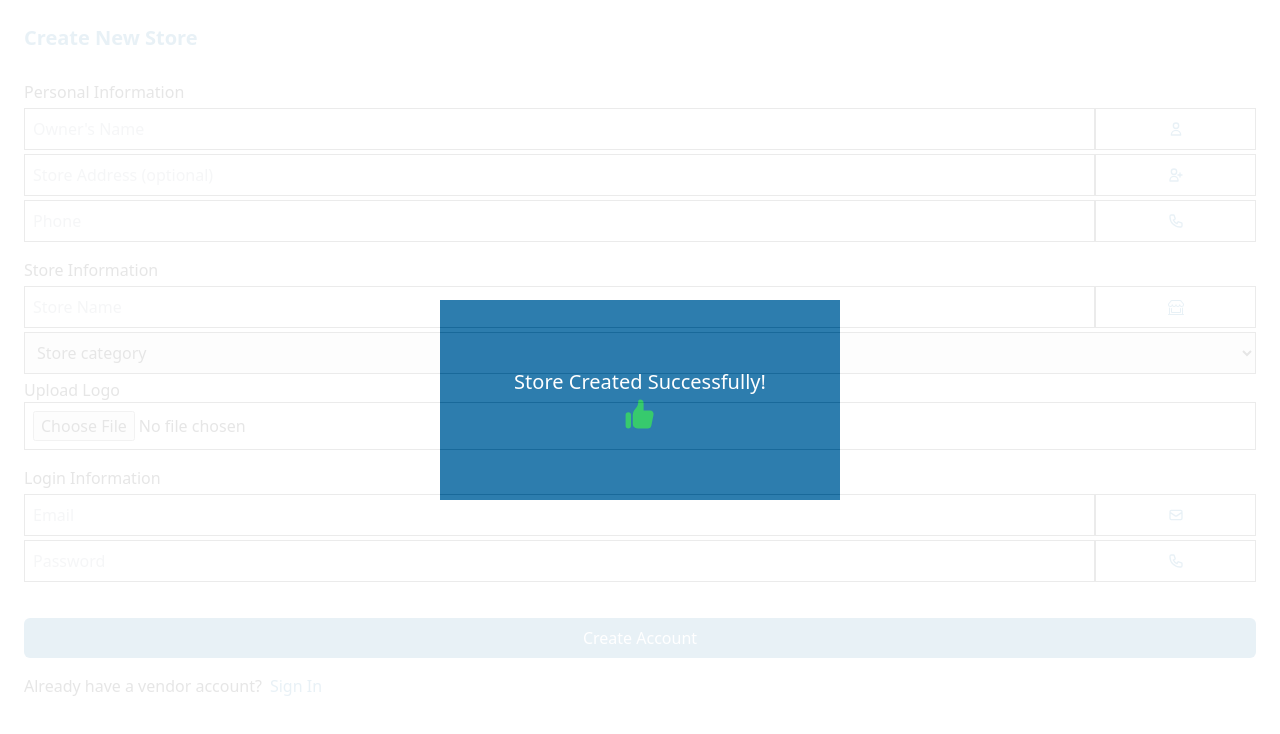
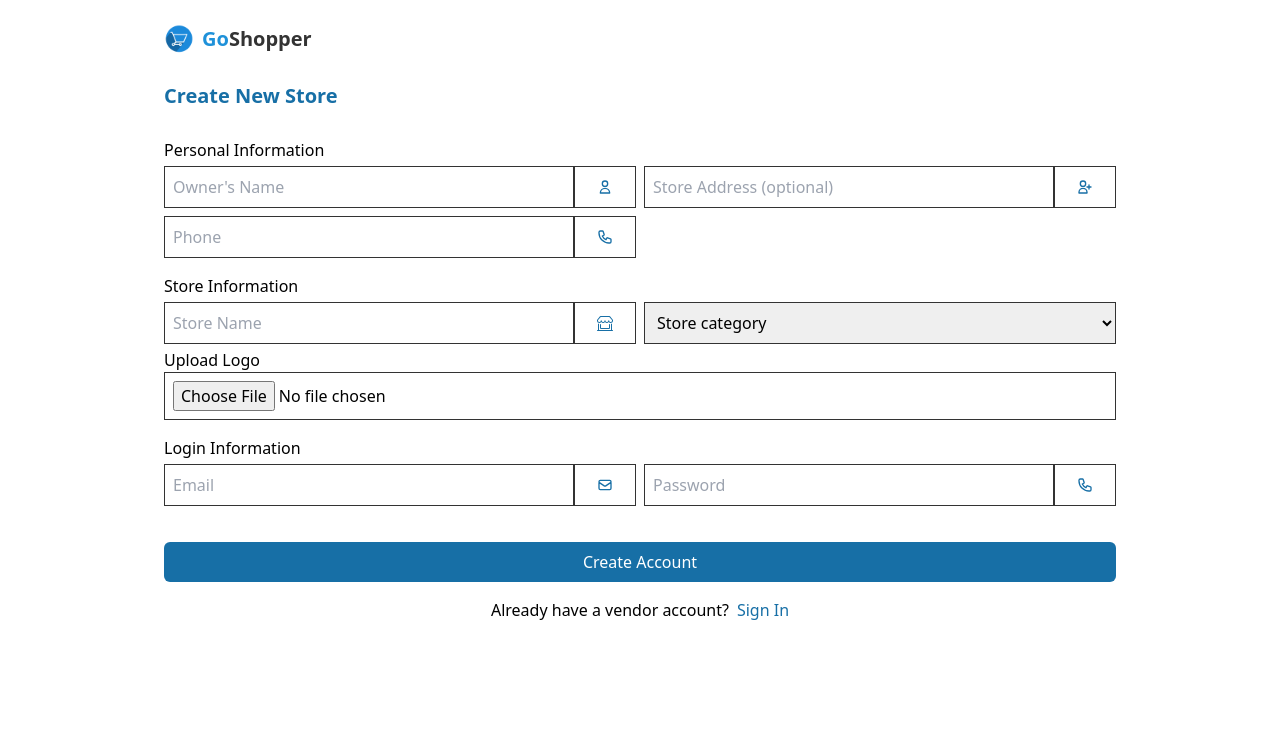
Before and after one commit to vulpes231/go-shopper-client, a React (Vite) app: page /signup in a window 1280 px wide. Shown: the top 734 px of the page. Built offline with nearby package versions, Linux system fonts and the light colour scheme.

Commit message:
fix-server connection

```diff
--- a/src/components/Input.jsx
+++ b/src/components/Input.jsx
@@ -1,7 +1,15 @@
 import React from "react";
 import { styles } from "../constants";
 
-const Input = ({ type, placeHolder, onChange, value, icon, name }) => {
+const Input = ({
+  type,
+  placeHolder,
+  onChange,
+  value,
+  icon,
+  name,
+  autoComplete,
+}) => {
   return (
     <div className="flex justify-between ">
       <span className="w-full">
@@ -12,6 +20,7 @@ const Input = ({ type, placeHolder, onChange, value, icon, name }) => {
           onChange={onChange}
           value={value}
           name={name}
+          autoComplete={autoComplete}
         />
       </span>
       <span
--- a/src/components/Logo.jsx
+++ b/src/components/Logo.jsx
@@ -1,15 +1,16 @@
 import React from "react";
 import { logo } from "../assets/";
+import { Link } from "react-router-dom";
 const Logo = () => {
   return (
     <>
       {/* logo */}
-      <span className="flex items-center gap-2 ">
+      <Link to="/" className="flex items-center gap-2 ">
         <img src={logo} alt="go-shopper-logo" className="w-[30px]" />
         <h1 className="text-[#1E91D9] text-xl font-bold">
           Go<span className="text-[#333]">Shopper</span>
         </h1>
-      </span>
+      </Link>
     </>
   );
 };
--- a/src/components/Modal.jsx
+++ b/src/components/Modal.jsx
@@ -2,7 +2,7 @@ import React from "react";
 
 const Modal = ({ message, icon }) => {
   return (
-    <div className="w-full min-h-screen bg-white opacity-90 grid content-center absolute top-0 left-0">
+    <div className="fixed top-0 left-0 w-full h-full bg-white opacity-90 flex items-center justify-center">
       <div className="w-full lg:w-[400px] h-[200px] mx-auto bg-[#176FA6] flex flex-col items-center justify-center text-white">
         <h3 className="text-xl font-light capitalize">{message}</h3>
         <span className="text-green-500 text-4xl">{icon}</span>
--- a/src/features/vendor/createStoreSlice.js
+++ b/src/features/vendor/createStoreSlice.js
@@ -5,6 +5,7 @@ const initialState = {
   isLoading: false,
   isCreated: false,
   isError: "",
+  showModal: false,
 };
 
 export const createStore = createAsyncThunk(
@@ -19,10 +20,7 @@ export const createStore = createAsyncThunk(
         },
       });
 
-      console.log(response);
-      console.log(response.status);
-      console.log(response.data.message);
-      // return response.data;
+      return response.data;
     } catch (error) {
       if (error.response) {
         const errorMessage = error.response.data.message;
@@ -37,7 +35,14 @@ export const createStore = createAsyncThunk(
 const createVendorStore = createSlice({
   name: "createstore",
   initialState,
-  reducers: {},
+  reducers: {
+    toggleModal: (state) => {
+      state.showModal = !state.showModal;
+    },
+    toggleIsCreated: (state) => {
+      state.isCreated = !state.isCreated;
+    },
+  },
   extraReducers: (builder) => {
     builder
       .addCase(createStore.pending, (state, action) => {
@@ -45,15 +50,15 @@ const createVendorStore = createSlice({
       })
       .addCase(createStore.fulfilled, (state, action) => {
         state.isLoading = false;
-        state.isCreated = true;
         state.isError = "";
       })
       .addCase(createStore.rejected, (state, action) => {
         state.isLoading = false;
-        state.isCreated = false;
         state.isError = action.error.message;
       });
   },
 });
 
+export const { toggleModal, toggleIsCreated } = createVendorStore.actions;
+
 export default createVendorStore.reducer;
--- a/src/pages/VendorSignup.jsx
+++ b/src/pages/VendorSignup.jsx
@@ -12,8 +12,12 @@ import { categories } from "../constants/text";
 import { styles } from "../constants";
 import { Link, useNavigate } from "react-router-dom";
 import { useDispatch, useSelector } from "react-redux";
-import { createStore } from "../features/vendor/createStoreSlice";
-import { Modal } from "../components";
+import {
+  createStore,
+  toggleIsCreated,
+  toggleModal,
+} from "../features/vendor/createStoreSlice";
+import { Logo, Modal } from "../components";
 
 const initState = {
   name: "",
@@ -30,20 +34,26 @@ const VendorSignup = () => {
   const dispatch = useDispatch();
   const navigate = useNavigate();
   const [form, setForm] = useState(initState);
-  const [showModal, setShowModal] = useState(true);
 
-  const isLoading = useSelector((state) => state.createstore.isLoading);
-  const isError = useSelector((state) => state.createstore.isError);
-  const isCreated = useSelector((state) => state.createstore.isCreated);
+  const { isLoading, isError, isCreated, showModal } = useSelector(
+    (state) => state.createstore
+  );
 
-  // handle input change
-  const handleChange = (e) => {
-    const { name, type } = e.target;
-    const value = type === "file" ? e.target.files[0] : e.target.value;
+  const handleTextChange = (e) => {
+    const { name, value } = e.target;
 
     setForm((prev) => ({
       ...prev,
       [name]: value,
+    }));
+  };
+
+  const handleFileChange = (e) => {
+    const file = e.target.files[0];
+
+    setForm((prev) => ({
+      ...prev,
+      logo: file,
     }));
   };
 
@@ -58,23 +68,25 @@ const VendorSignup = () => {
     }
     // Dispatch the action with the formData
     dispatch(createStore(form));
+    dispatch(toggleIsCreated());
   };
 
   useEffect(() => {
     if (isCreated) {
       // If store creation is successful, show the modal
-      setShowModal(true);
+      dispatch(toggleModal());
 
       // Set a timer to hide the modal after 3 seconds and redirect to the login page
       const timer = setTimeout(() => {
-        setShowModal(false);
+        dispatch(toggleModal());
+        dispatch(toggleIsCreated());
         navigate("/vendor");
       }, 3000);
 
       // Cleanup the timer on component unmount
       return () => clearTimeout(timer);
     }
-  }, [isCreated]);
+  }, [isCreated, dispatch, navigate]);
 
   // get and populate categories
   const myCategories = categories.map((opt, index) => {
@@ -86,19 +98,21 @@ const VendorSignup = () => {
   });
 
   return (
-    <div className="p-6 min-h-screen flex flex-col gap-2">
-      <h3 className={`text-xl font-bold ${styles.textColors.primary} mb-5`}>
+    <div className="p-6 min-h-screen flex flex-col gap-2 lg:max-w-[1000px] lg:mx-auto">
+      <Logo />
+      <h3 className={`text-xl font-semibold ${styles.textColors.primary} my-5`}>
         Create New Store
       </h3>
       <form action="" className="flex flex-col gap-4 font-extralight">
         <div className="flex flex-col gap-1">
           <h3 className="font-normal">Personal Information</h3>
+          <div className="grid gap-2 md:grid-cols-2">
             <Input
               type="text"
               icon={<HiOutlineUser />}
               placeHolder="Owner's Name"
               value={form.owner}
-            onChange={handleChange}
+              onChange={handleTextChange}
               name="owner"
             />
 
@@ -107,7 +121,7 @@ const VendorSignup = () => {
               icon={<HiOutlineUserAdd />}
               placeHolder="Store Address (optional)"
               value={form.address}
-            onChange={handleChange}
+              onChange={handleTextChange}
               name="address"
             />
             <Input
@@ -115,31 +129,33 @@ const VendorSignup = () => {
               placeHolder="Phone"
               icon={<HiOutlinePhone />}
               value={form.phone}
-            onChange={handleChange}
+              onChange={handleTextChange}
               name="phone"
             />
           </div>
+        </div>
         <div className="flex flex-col gap-1">
           <h3 className="font-normal">Store Information</h3>
+          <div className="grid gap-2 md:grid-cols-2">
             <Input
               type="text"
               icon={<BsShopWindow />}
               placeHolder="Store Name"
               value={form.name}
-            onChange={handleChange}
+              onChange={handleTextChange}
               name="name"
             />
             {/* categories */}
             <select
               name="category"
               value={form.category}
-            onChange={handleChange}
+              onChange={handleTextChange}
               className="w-full border border-[#333] p-2 outline-none"
             >
               <option value="">Store category</option>
               {myCategories}
             </select>
-
+          </div>
           {/* multi */}
           <div>
             <label htmlFor="">Upload Logo</label>
@@ -147,20 +163,20 @@ const VendorSignup = () => {
               className="w-full border border-[#333] p-2"
               type="file"
               name="logo"
-              value={form.logo}
-              onChange={handleChange}
+              onChange={handleFileChange}
               placeholder="Select store logo"
             />
           </div>
         </div>
         <div className="flex flex-col gap-1">
           <h3 className="font-normal">Login Information</h3>
+          <div className="grid gap-2 md:grid-cols-2">
             <Input
               type="text"
               placeHolder="Email"
               icon={<HiOutlineMail />}
               value={form.email}
-            onChange={handleChange}
+              onChange={handleTextChange}
               name="email"
             />
             <Input
@@ -168,9 +184,11 @@ const VendorSignup = () => {
               placeHolder="Password"
               icon={<HiOutlinePhone />}
               value={form.password}
-            onChange={handleChange}
+              onChange={handleTextChange}
               name="password"
+              autoComplete="off"
             />
+          </div>
         </div>
         <div className={!isError ? "hidden" : "flex text-red-500"}>
           {isError && <p>{isError}</p>}
@@ -185,7 +203,7 @@ const VendorSignup = () => {
         {showModal && (
           <Modal message="Store created successfully!" icon={<HiThumbUp />} />
         )}
-        <p className="flex gap-2">
+        <p className="flex gap-2 items-center md:justify-center">
           Already have a vendor account?
           <Link className={` ${styles.textColors.primary}`} to="/vendor">
             Sign In
```
Lines whose indentation alone changed are shown as unchanged.
